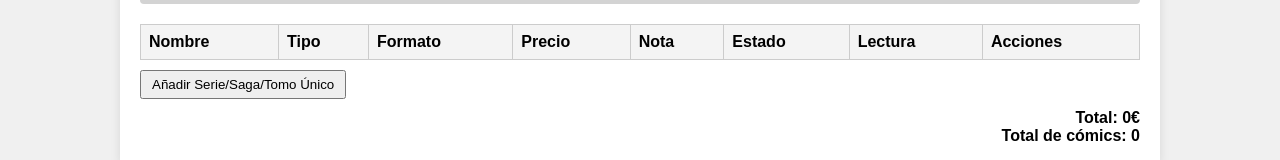
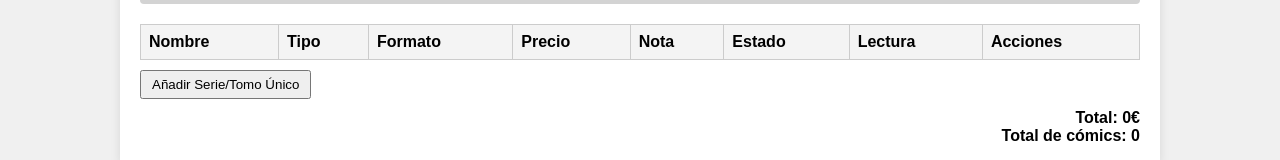
Before and after one commit to donatello325/Web, a plain HTML site: page index.html in a window 1280 px wide. Shown: the part 224-384 px from the top of the page. Drawn offline with Linux system fonts and the light colour scheme.

Commit message:
Update index.html

```diff
--- a/index.html
+++ b/index.html
@@ -34,7 +34,7 @@
         </thead>
         <tbody></tbody>
     </table>
-    <button class="button" onclick="addComic()">Añadir Serie/Saga/Tomo Único</button>
+    <button class="button" onclick="addComic()">Añadir Serie/Tomo Único</button>
 
     <!-- Precio total y número total de cómics -->
     <div class="total">
```
